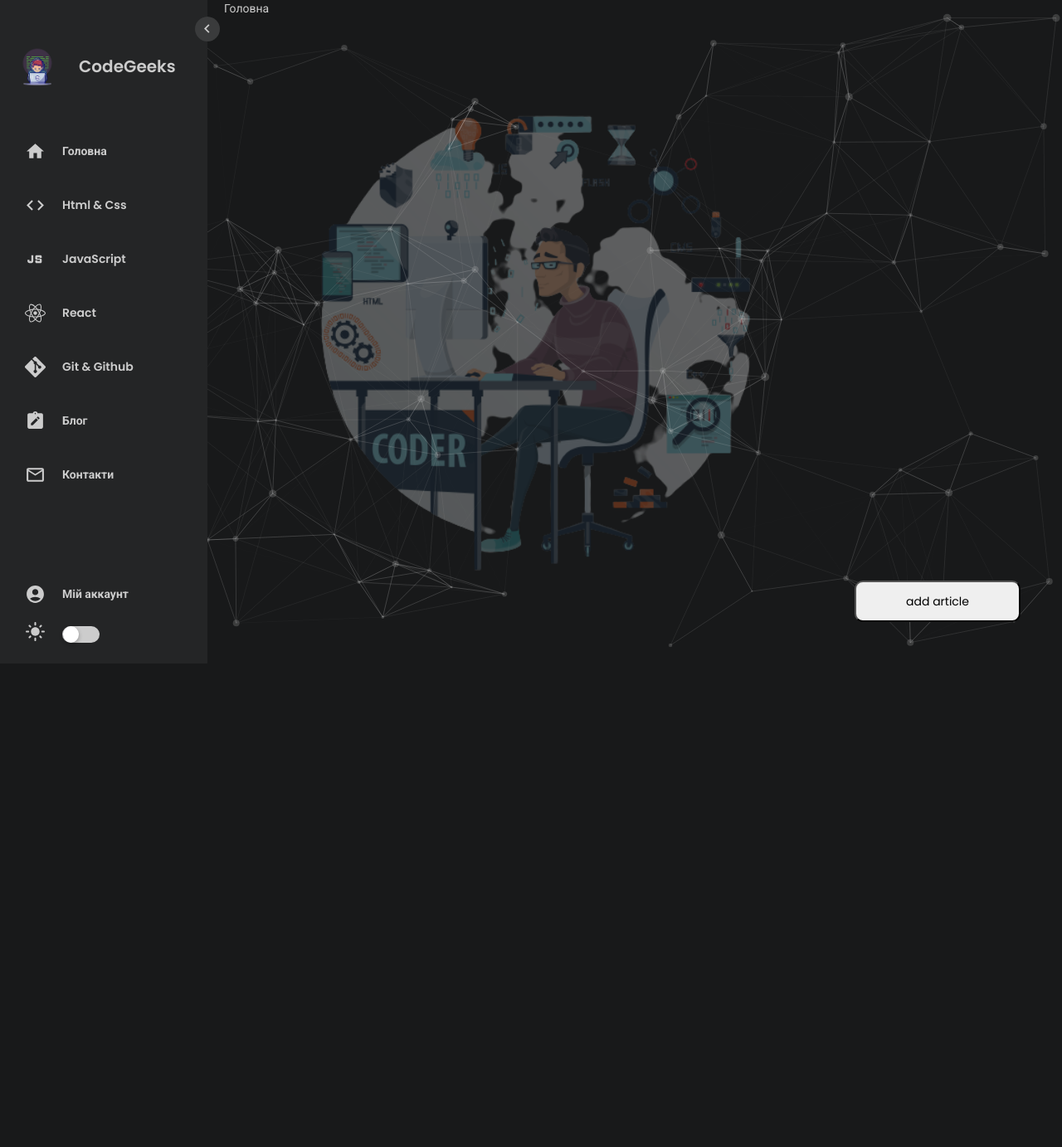
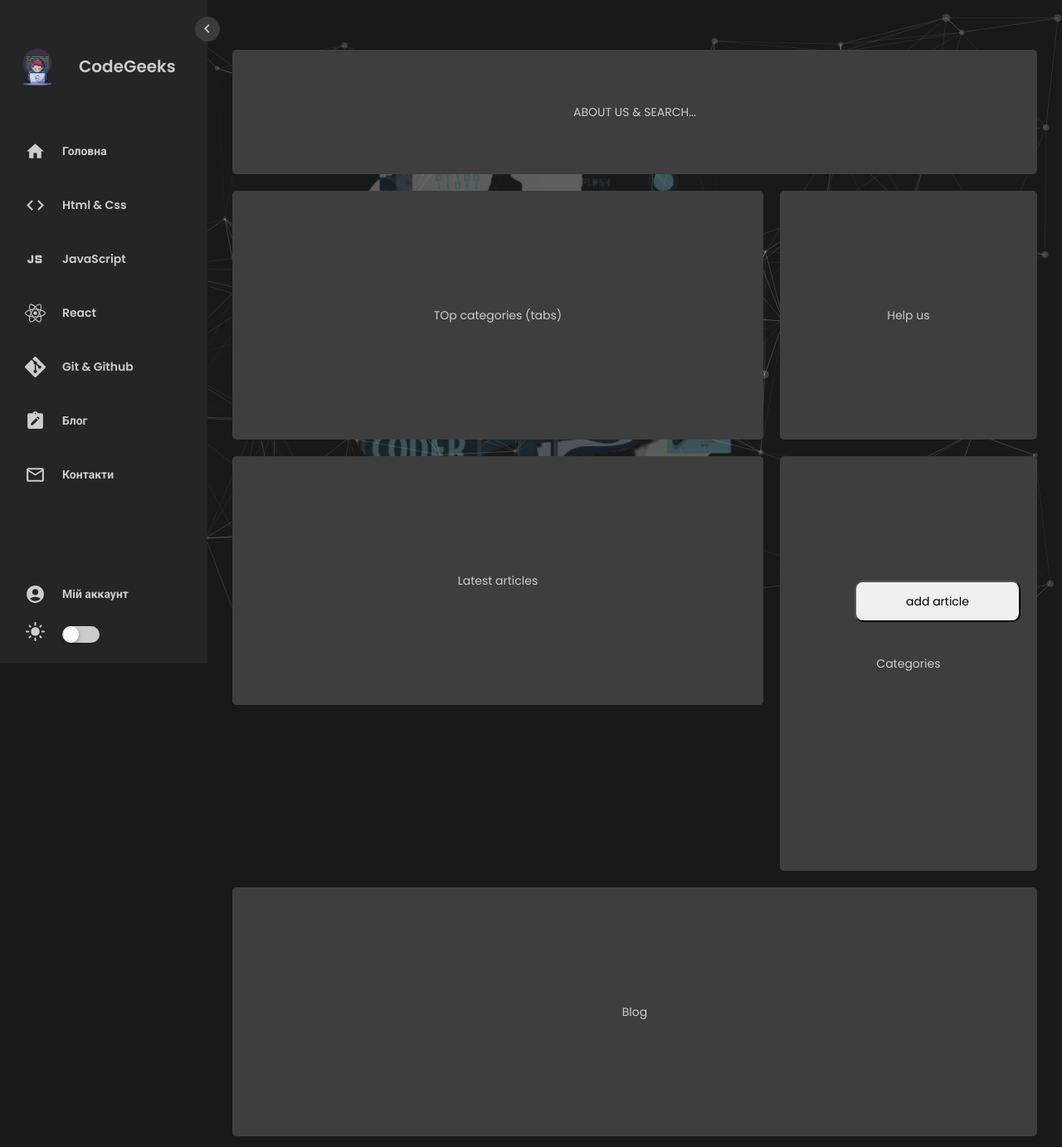
Before and after one commit to Dychkevych90/dev_portal, a React app: page / in a window 1280 px wide. Shown: the whole page at 83% size. Before the commit the page ends 800 px from the top, so only its background shows below. Built offline with nearby package versions, Linux system fonts and the light colour scheme; some packages are replaced by stand-ins of ours.

Commit message:
added skeleton for main page

```diff
--- a/public/index.html
+++ b/public/index.html
@@ -9,7 +9,7 @@
       content="Web site created using create-react-app"
     />
     <link href="https://fonts.googleapis.com/css2?family=Poppins:wght@100;300;400;500;600;700;900&family=Roboto:wght@400;500;700;900&display=swap" rel="stylesheet">
-    <title>CodeGeeks</title>
+    <title>Code Geeks</title>
   </head>
   <body>
     <div id="root"></div>
--- a/src/components/app/App.js
+++ b/src/components/app/App.js
@@ -31,7 +31,7 @@ const App = () => {
   // eslint-disable-next-line new-cap
   const ReactPageWithPreloader = PageWithPreloader( ReactPage, isMenuOpen );
   // eslint-disable-next-line new-cap
-  const SingleArticlePageeWithPreloader = PageWithPreloader( SingleArticlePage, isMenuOpen );
+  const SingleArticlePageWithPreloader = PageWithPreloader( SingleArticlePage, isMenuOpen );
 
   const toggleTheme = ( ) => {
     setThemeMode( ( prevMode ) => ( prevMode === 'light' ? 'dark' : 'light' ) );
@@ -53,13 +53,10 @@ const App = () => {
 
         <Routes>
           <Route exact path='/' element={ <HomePageWithPreloader /> }/>
-          {/* eslint-disable-next-line max-len */}
           <Route exact path='/html-and-css' element={ <HtmlCssPageWithPreloader/> }/>
-          {/* eslint-disable-next-line max-len */}
           <Route exact path='/javascript' element={ <JSPageWithPreloader/> }/>
           <Route exact path='/react' element={ <ReactPageWithPreloader/> }/>
-          {/* eslint-disable-next-line max-len */}
-          <Route exact path='/article/:category/:id' element={ <SingleArticlePageeWithPreloader/> }/>
+          <Route exact path='/article/:category/:id' element={ <SingleArticlePageWithPreloader/> }/>
         </Routes>
 
         <Particles
@@ -122,9 +119,8 @@ const App = () => {
         } }/>
 
 
-        {/* TODO: 1. logo ? */}
-        {/* TODO: 2. preloader */}
-        {/* TODO: 4. particles ? */}
+        {/* TODO: 4. create telegram ? */}
+        {/* TODO: 2. add searching */}
         {/* TODO: 6. add tags in each card ? */}
       </ThemeProvider>
     </>
--- a/src/pages/home/home.js
+++ b/src/pages/home/home.js
@@ -6,7 +6,78 @@ const Home = ( { isMenuOpen } ) => {
     <HomeWrapper isMenuOpen={ isMenuOpen }>
       <div className='container'>
         <div className="row">
-          <div className="column-12">Головна</div>
+          <div className="column-12">
+            {/* eslint-disable-next-line max-len */}
+            <div style={ {
+              background: 'rgb(62 62 62 / 100%)',
+              height: '150px', margin: '10px', borderRadius: '5px',
+              display: 'flex',
+              alignItems: 'center',
+              justifyContent: 'center',
+            } }>
+ABOUT US & SEARCH...
+            </div>
+          </div>
+          <div className="column-8">
+            {/* eslint-disable-next-line max-len */}
+            <div style={ {
+              background: 'rgb(62 62 62 / 100%)',
+              height: '300px', margin: '10px', borderRadius: '5px',
+              display: 'flex',
+              alignItems: 'center',
+              justifyContent: 'center',
+            } }>
+TOp categories (tabs)
+            </div>
+          </div>
+          {/* eslint-disable-next-line max-len */}
+          <div className="column-4">
+            <div style={ {
+              background: 'rgb(62 62 62 / 100%)',
+              height: '300px', margin: '10px', borderRadius: '5px',
+              display: 'flex',
+              alignItems: 'center',
+              justifyContent: 'center',
+            } }>
+Help us
+            </div>
+          </div>
+          <div className="column-8">
+            {/* eslint-disable-next-line max-len */}
+            <div style={ {
+              background: 'rgb(62 62 62 / 100%)',
+              height: '300px', margin: '10px', borderRadius: '5px',
+              display: 'flex',
+              alignItems: 'center',
+              justifyContent: 'center',
+            } }>
+Latest articles
+            </div>
+          </div>
+          {/* eslint-disable-next-line max-len */}
+          <div className="column-4">
+            <div style={ {
+              background: 'rgb(62 62 62 / 100%)',
+              height: '500px', margin: '10px', borderRadius: '5px',
+              display: 'flex',
+              alignItems: 'center',
+              justifyContent: 'center',
+            } }>
+Categories
+            </div>
+          </div>
+          <div className="column-12">
+            {/* eslint-disable-next-line max-len */}
+            <div style={ {
+              background: 'rgb(62 62 62 / 100%)',
+              height: '300px', margin: '10px', borderRadius: '5px',
+              display: 'flex',
+              alignItems: 'center',
+              justifyContent: 'center',
+            } }>
+Blog
+            </div>
+          </div>
         </div>
       </div>
     </HomeWrapper>
--- a/src/pages/home/styled.js
+++ b/src/pages/home/styled.js
@@ -3,6 +3,7 @@ import styled from 'styled-components';
 const HomeWrapper = styled.div`
   margin-left: ${( props ) => props.isMenuOpen ? '250px' : '75px'};
   transition: .5s;
+  margin-top: 50px;
 `;
 
 export {
```
